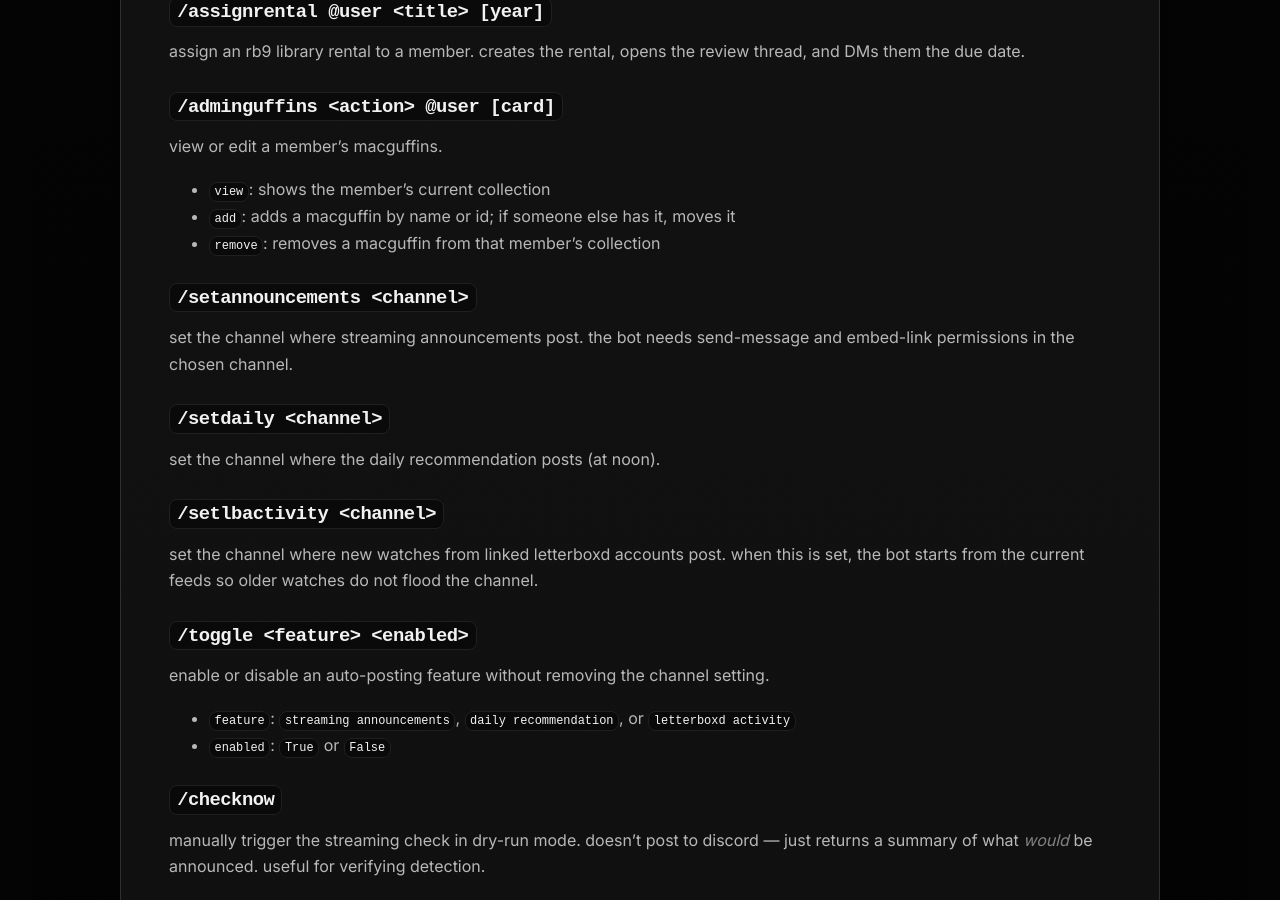
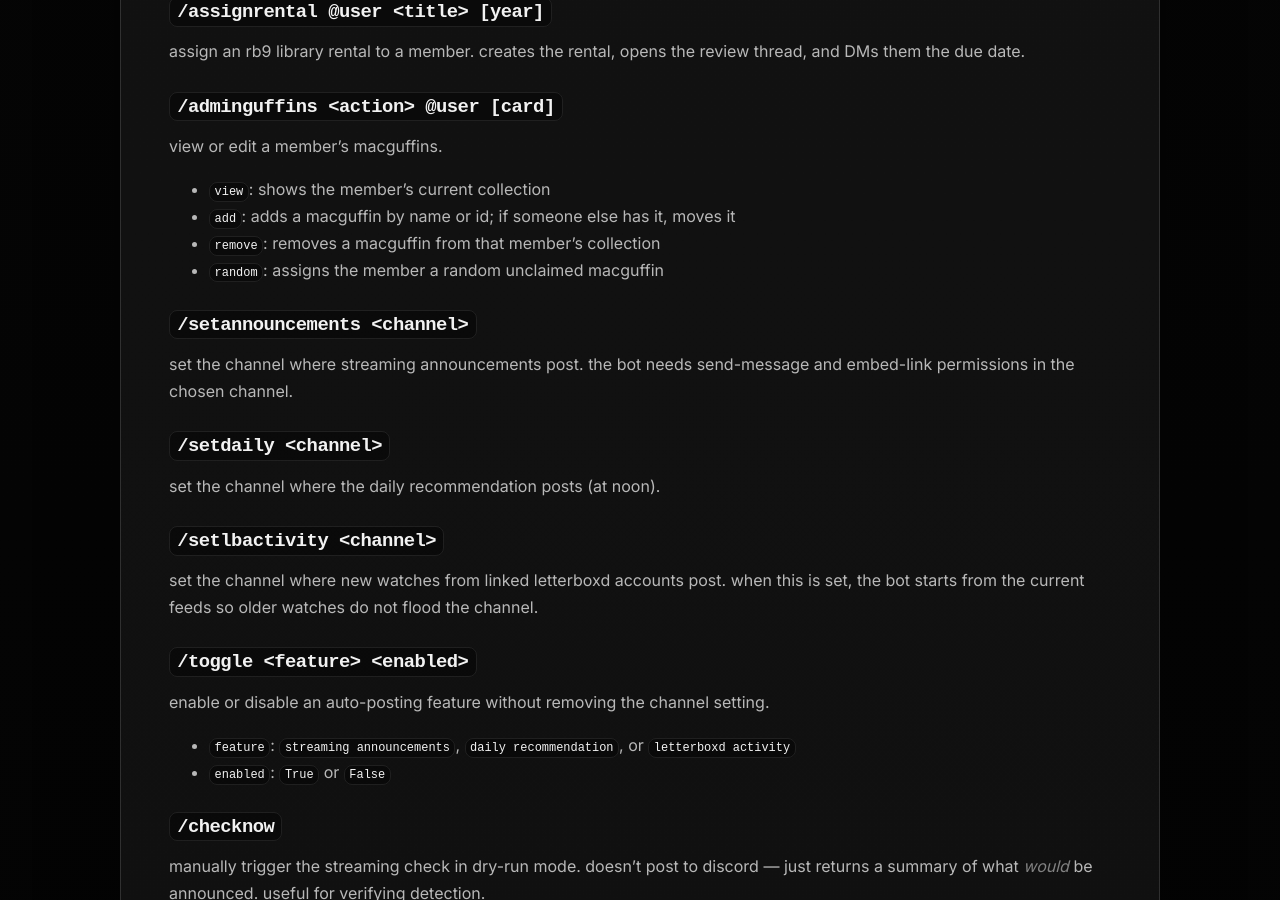
Before and after one commit to rupertosandez/sucklingsite, a Jekyll site: the page built from COMMANDS.md, in a window 1280 px wide and 900 px high, scrolled down 10010 px. Built offline with Jekyll 4.4.1, drawn with Linux system fonts in a browser that asks for light colours.

Commit message:
Document admin MacGuffin random pulls

```diff
--- a/COMMANDS.md
+++ b/COMMANDS.md
@@ -352,6 +352,7 @@ view or edit a member's macguffins.
 - `view`: shows the member's current collection
 - `add`: adds a macguffin by name or id; if someone else has it, moves it
 - `remove`: removes a macguffin from that member's collection
+- `random`: assigns the member a random unclaimed macguffin
 
 ### `/setannouncements <channel>`
 set the channel where streaming announcements post. the bot needs send-message and embed-link permissions in the chosen channel.
```
Also changed, not shown: CHANGELOG.md.
